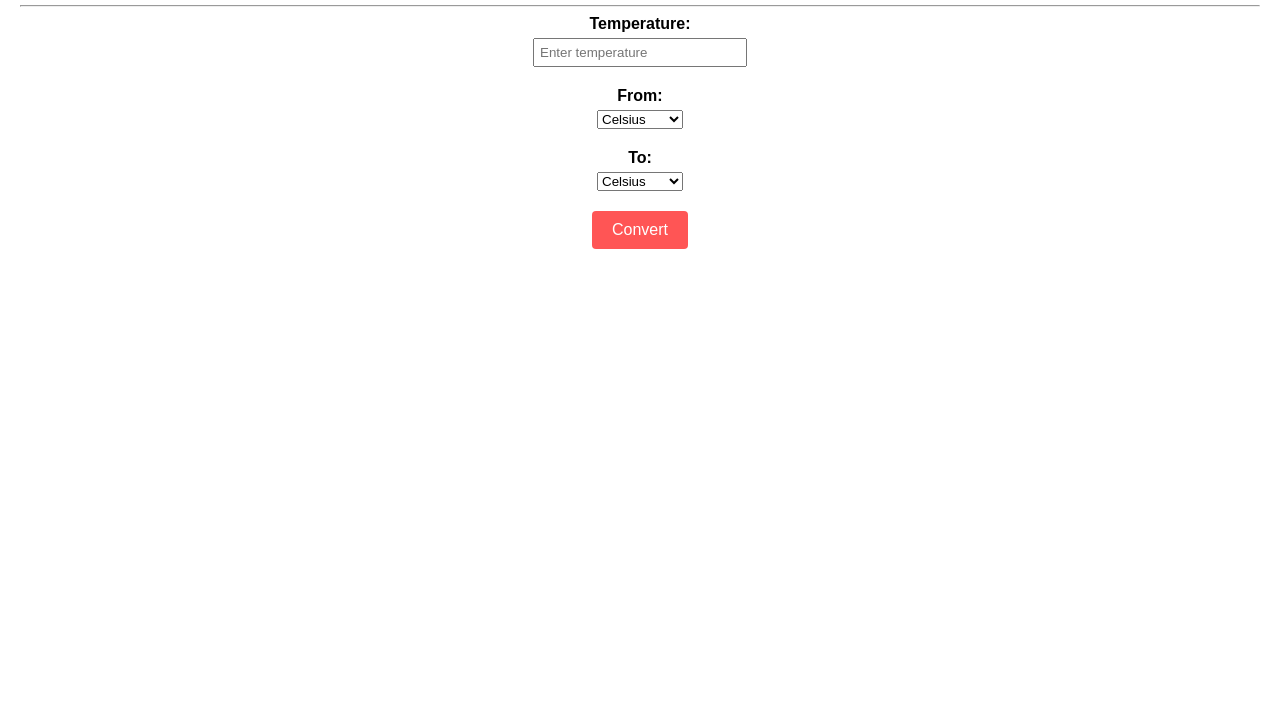
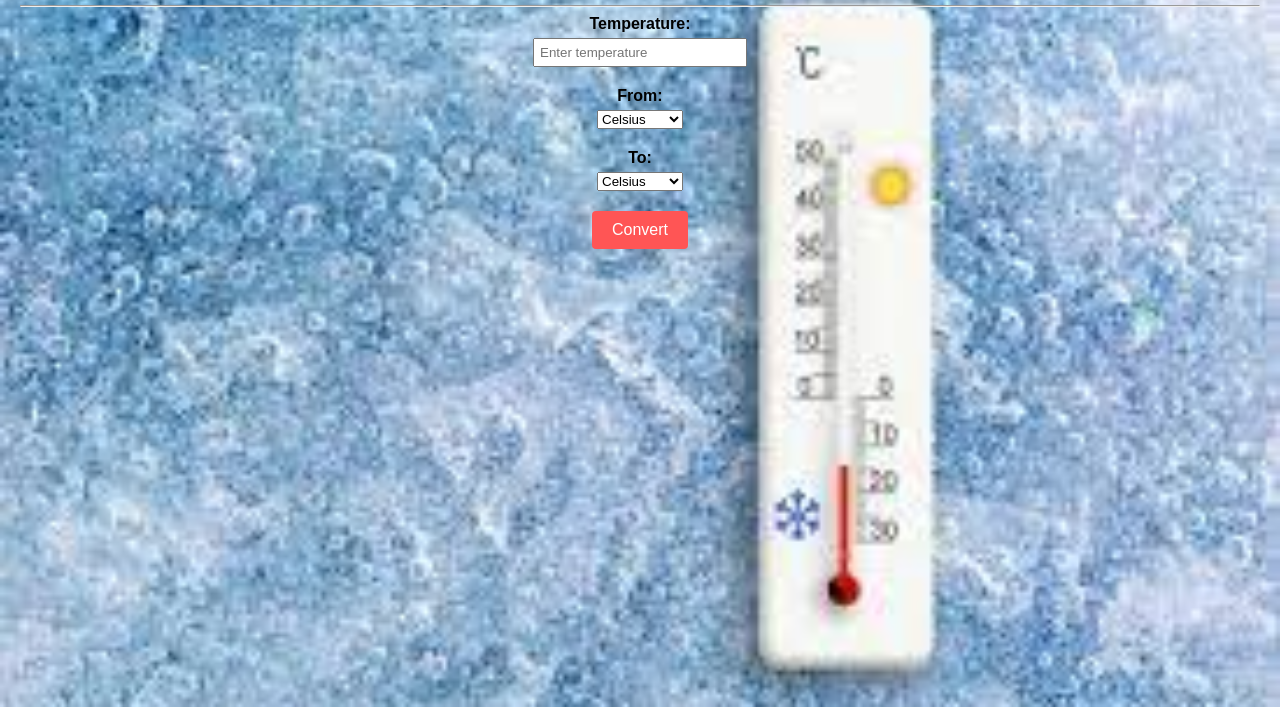
Before and after one commit to kanha0705/saurabhpatil-OBIM-task3, a plain HTML site: page index.html in a window 1280 px wide. Shown: the part 93-800 px from the top of the page. Drawn offline with Linux system fonts and the light colour scheme.

Commit message:
Update style.css

```diff
--- a/style.css
+++ b/style.css
@@ -6,7 +6,7 @@ body {
 }
 
 body{
-    background-image: url("/temperature/image.jpeg");
+    background-image: url("./image.jpeg");
     background-repeat: no-repeat;
     background-size: cover;
     background-blend-mode: multiply;
```
